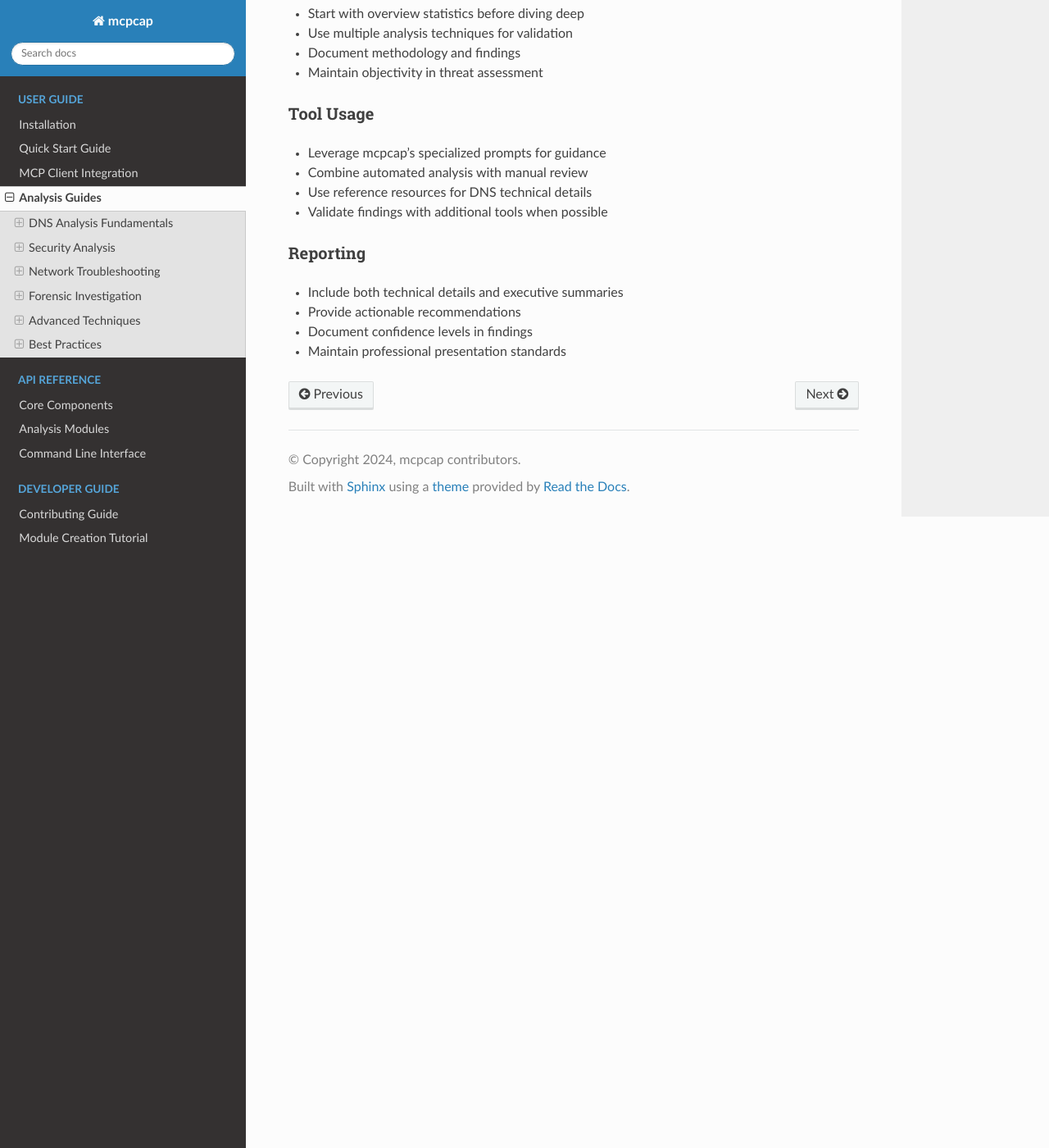
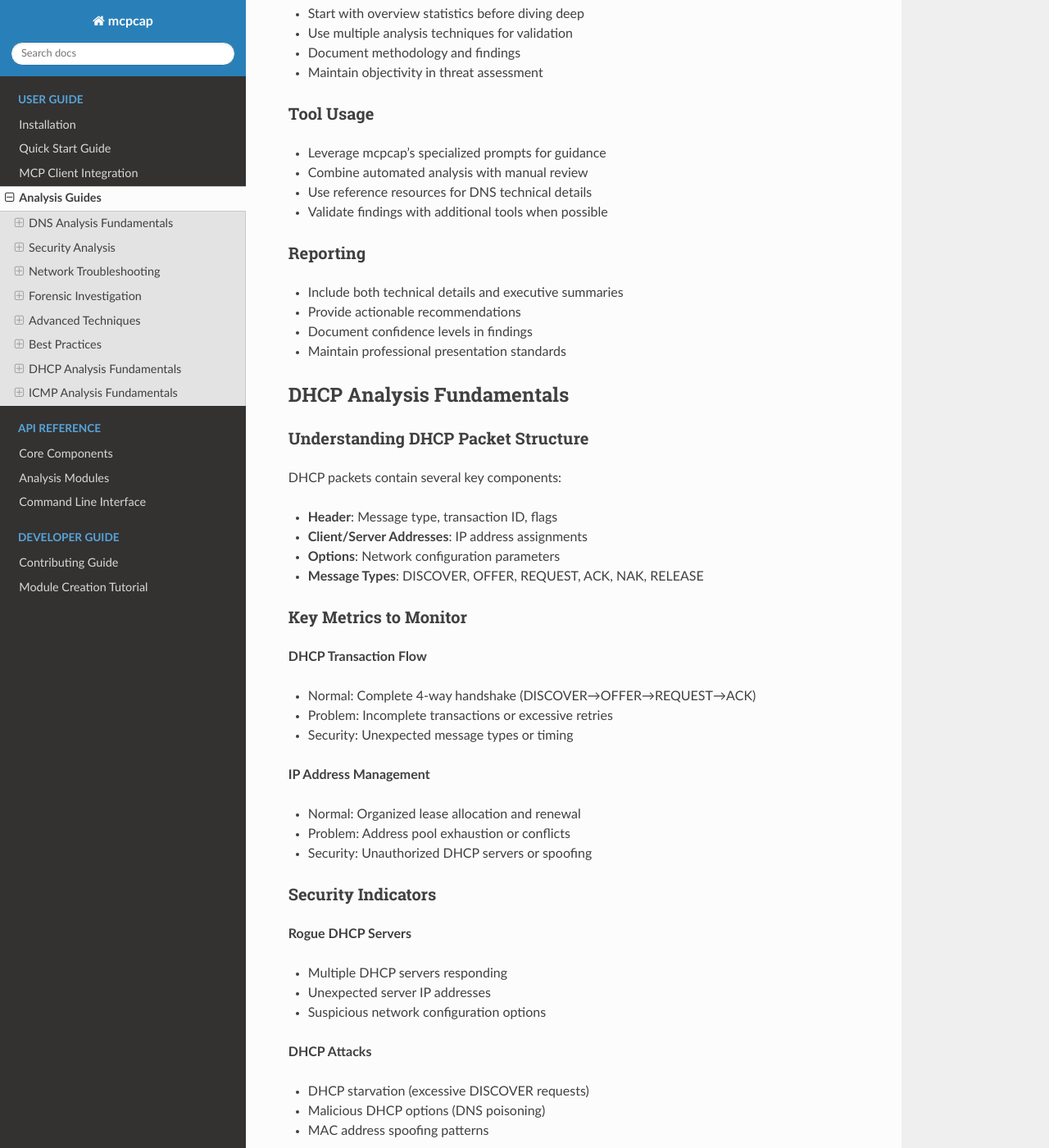
Before and after one commit to sentry-official/mcp-cap-internal, a Sphinx documentation site: the page built from docs/source/user-guide/analysis-guides.md, in a window 1280 px wide and 1400 px high, scrolled down 6580 px. Shown: the whole window at 82% size. Built offline with Sphinx 7.4.7 and the Read the Docs theme 3.1.0, drawn with Linux system fonts in a browser that asks for light colours; the version number could not be read and is left out; some of the changed text lies outside the part shown.

Commit message:
Add comprehensive DHCP and ICMP analysis sections
- Add DHCP analysis fundamentals with packet structure and security indicators
- Add ICMP analysis fundamentals with diagnostics and attack patterns
- Complete the analysis guides to cover all supported protocols
- Provides security analysts with protocol-specific guidance

```diff
--- a/docs/source/user-guide/analysis-guides.md
+++ b/docs/source/user-guide/analysis-guides.md
@@ -282,3 +282,69 @@
 - Provide actionable recommendations
 - Document confidence levels in findings
 - Maintain professional presentation standards
+
+## DHCP Analysis Fundamentals
+
+### Understanding DHCP Packet Structure
+
+DHCP packets contain several key components:
+
+- **Header**: Message type, transaction ID, flags
+- **Client/Server Addresses**: IP address assignments
+- **Options**: Network configuration parameters
+- **Message Types**: DISCOVER, OFFER, REQUEST, ACK, NAK, RELEASE
+
+### Key Metrics to Monitor
+
+**DHCP Transaction Flow**
+- Normal: Complete 4-way handshake (DISCOVER→OFFER→REQUEST→ACK)
+- Problem: Incomplete transactions or excessive retries
+- Security: Unexpected message types or timing
+
+**IP Address Management**
+- Normal: Organized lease allocation and renewal
+- Problem: Address pool exhaustion or conflicts
+- Security: Unauthorized DHCP servers or spoofing
+
+### Security Indicators
+
+**Rogue DHCP Servers**
+- Multiple DHCP servers responding
+- Unexpected server IP addresses
+- Suspicious network configuration options
+
+**DHCP Attacks**
+- DHCP starvation (excessive DISCOVER requests)
+- Malicious DHCP options (DNS poisoning)
+- MAC address spoofing patterns
+
+## ICMP Analysis Fundamentals
+
+### Understanding ICMP Packet Structure
+
+ICMP packets provide network diagnostics:
+
+- **Type/Code**: Message type and sub-type
+- **Echo Request/Reply**: Ping functionality
+- **Error Messages**: Network unreachable, TTL exceeded
+- **Timestamp**: Round-trip time analysis
+
+### Key Metrics to Monitor
+
+**Ping Analysis**
+- Normal: Regular echo request/reply pairs
+- Problem: High packet loss or excessive latency
+- Security: ICMP tunneling or covert channels
+
+**Network Diagnostics**
+- Normal: Occasional error messages
+- Problem: Excessive unreachable messages
+- Security: Network reconnaissance patterns
+
+### Security Indicators
+
+**ICMP-based Attacks**
+- ICMP flood attacks
+- ICMP tunneling for data exfiltration
+- Network reconnaissance and scanning
+- Covert channel communication
```
